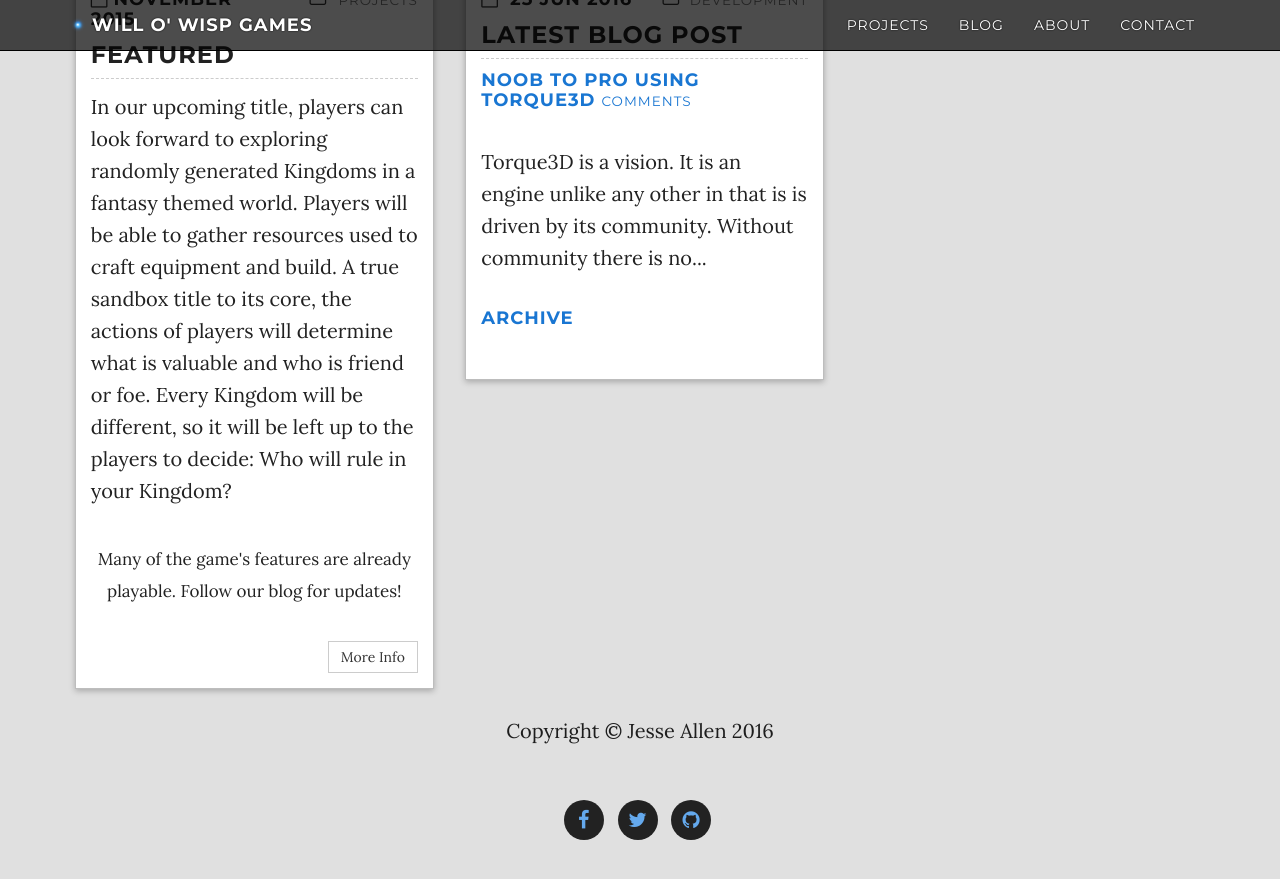
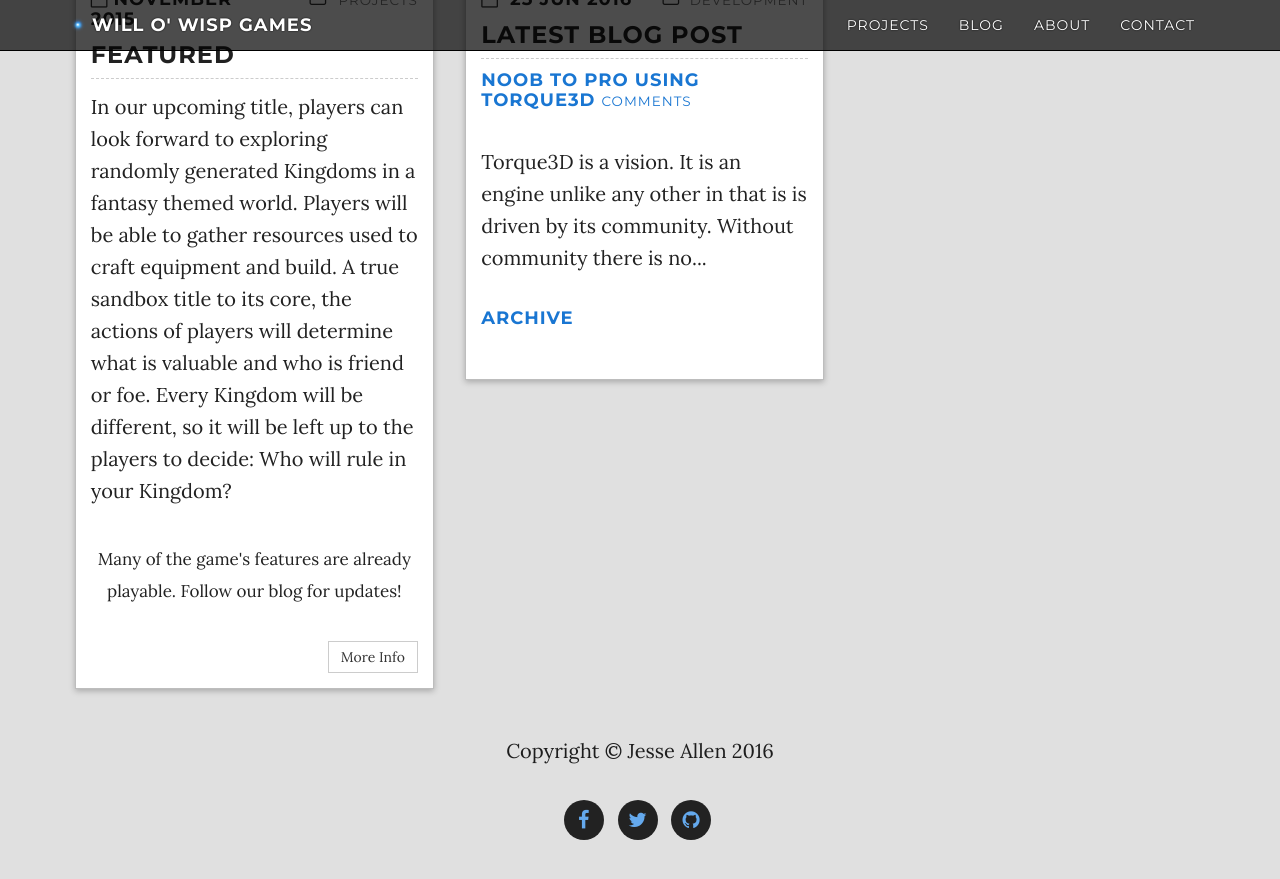
Before and after one commit to WilloWispGames/WilloWispGames.github.io, a Jekyll site: the page built from index.html, in a window 1280 px wide and 900 px high, scrolled down 134 px. Shown: the top 879 px of the window. Built offline with Jekyll 4.4.1, drawn with Linux system fonts in a browser that asks for light colours; nearby versions of some CDN libraries; comment, search, counter and statistics services are not loaded.

Commit message:
Update main.scss

```diff
--- a/css/main.scss
+++ b/css/main.scss
@@ -34,7 +34,7 @@
 #footer {
   //clear: both;
   position: absolute;
-  bottom: 20px;
+  bottom: 0px;
   width: 100%;
   height: 125px;
 }
```
